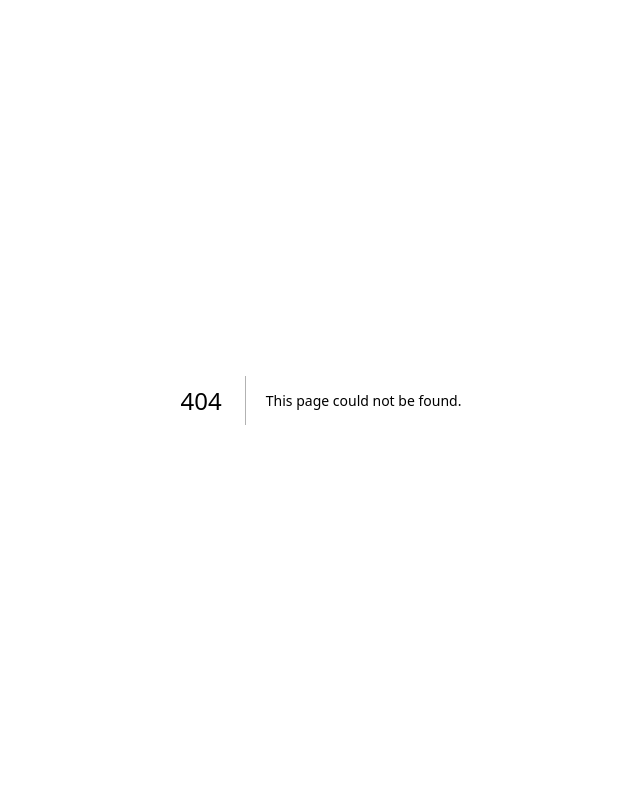
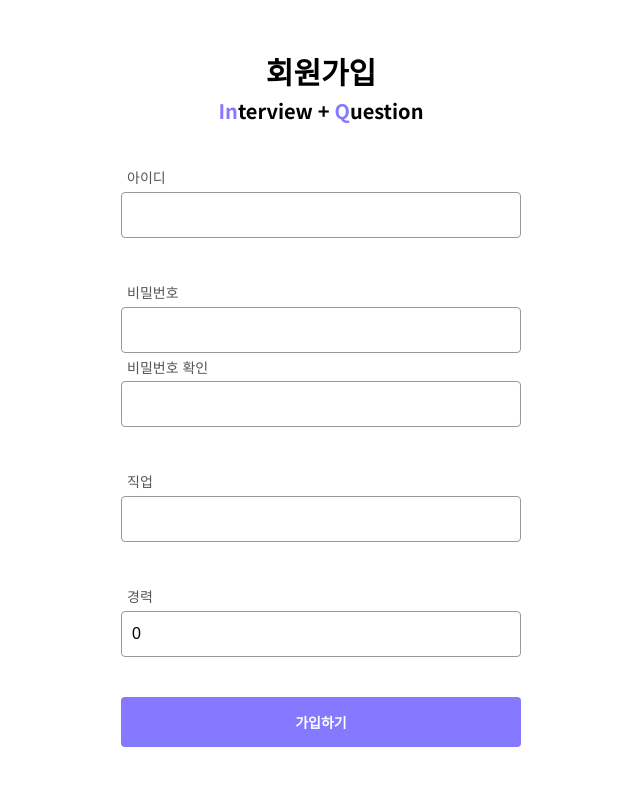
Before and after one commit to DSM-InQ/InQ-Frontend, a Next.js app: page /signup in a window 1280 px wide. Before the commit this address had no page. Shown: the top 786 px of the page, without its empty margins (319-959 px from the left). Built offline with nearby package versions, Linux system fonts and the light colour scheme.

Commit message:
회원가입 페이지 퍼블리싱

```diff
--- /dev/null
+++ b/src/app/signup/page.tsx
@@ -0,0 +1,10 @@
+import React from 'react';
+import SignUp from '../../components/element/signup';
+
+export default function SignUpPage() {
+    return (
+        <>
+            <SignUp />
+        </>
+    );
+}
--- /dev/null
+++ b/src/components/element/signup/index.tsx
@@ -0,0 +1,92 @@
+'use client';
+import React from 'react';
+import { useForm } from '../../../hooks/useForm';
+import { color } from '../../../styles/theme';
+import styled from 'styled-components';
+import { Input } from '../common/input';
+import Button from '../common/button';
+
+export default function SignUp() {
+    const { form: signForm, handleChange: signFormChange } = useForm({
+        id: '',
+        password: '',
+        job: '',
+        career: 0,
+    });
+    const { id, password, job, career } = signForm;
+
+    return (
+        <Container>
+            <Wrapper>
+                <Header>
+                    <Title>회원가입</Title>
+                    <Description>
+                        <Highlight>In</Highlight>terview<div style={{ margin: '0 5px 0 5px' }}>+</div>
+                        <Highlight>Q</Highlight>uestion
+                    </Description>
+                </Header>
+
+                <InputWrapper>
+                    <Input label="아이디" name="id" value={id} onChange={signFormChange} />
+
+                    <div style={{ width: '100%' }}>
+                        <Input label="비밀번호" name="password" value={password} onChange={signFormChange} />
+
+                        <Input label="비밀번호 확인" name="password" value={password} onChange={signFormChange} />
+                    </div>
+
+                    <Input label="직업" name="job" value={job} onChange={signFormChange} />
+
+                    <Input label="경력" name="career" value={career} onChange={signFormChange} />
+                </InputWrapper>
+
+                <Button onClick={() => {}} margin={[0, 0, 0, 0]}>
+                    가입하기
+                </Button>
+            </Wrapper>
+        </Container>
+    );
+}
+
+const Container = styled.div`
+    width: 100vw;
+    height: 100vh;
+    display: flex;
+    justify-content: center;
+    align-items: center;
+`;
+
+const Wrapper = styled.div`
+    width: 400px;
+    display: flex;
+    flex-direction: column;
+    align-items: center;
+    gap: 40px;
+`;
+
+const Header = styled.div`
+    display: flex;
+    flex-direction: column;
+    align-items: center;
+    gap: 10px;
+`;
+const Title = styled.div`
+    font-size: 30px;
+    font-weight: 700;
+`;
+const Description = styled.div`
+    display: flex;
+    font-size: 20px;
+    font-weight: 700;
+`;
+const Highlight = styled.div`
+    color: ${color.primaryDefault};
+`;
+
+const InputWrapper = styled.div`
+    display: flex;
+    width: 400px;
+    flex-direction: column;
+    align-items: flex-start;
+    gap: 40px;
+`;
```
